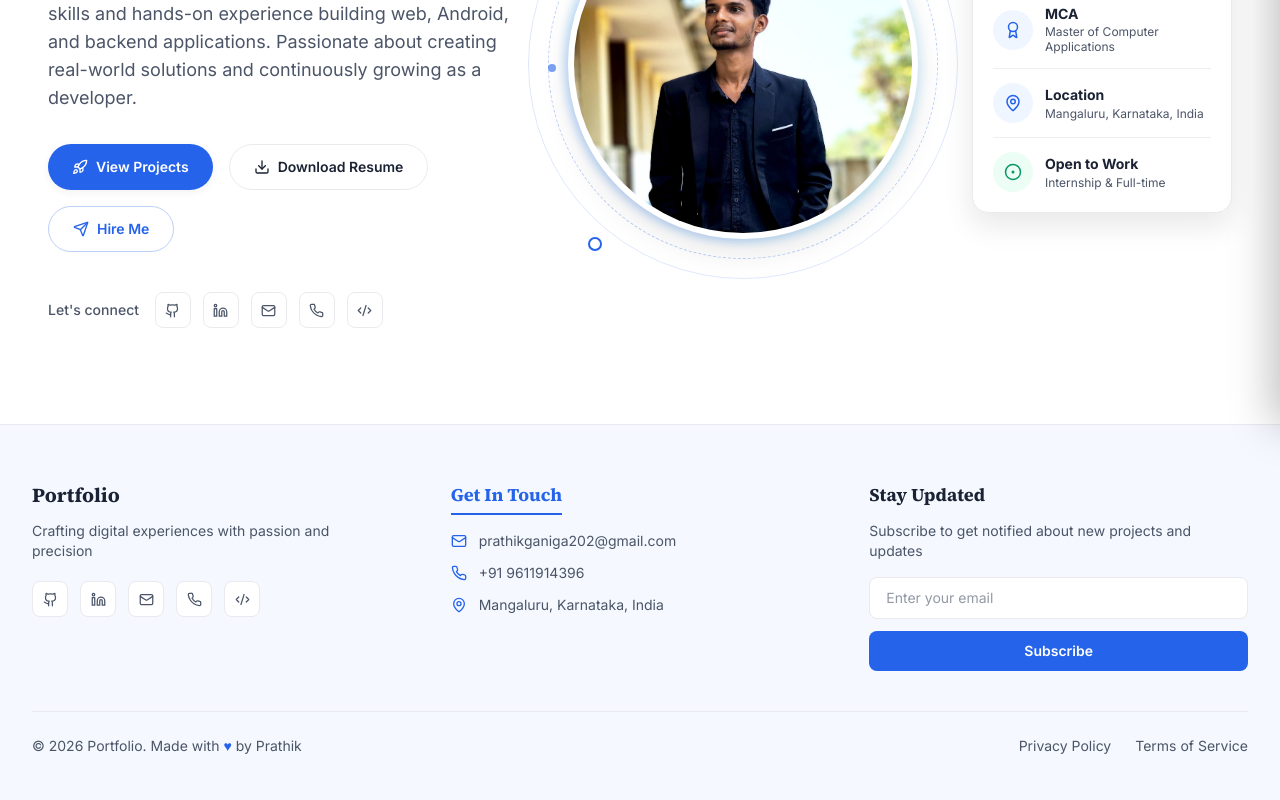
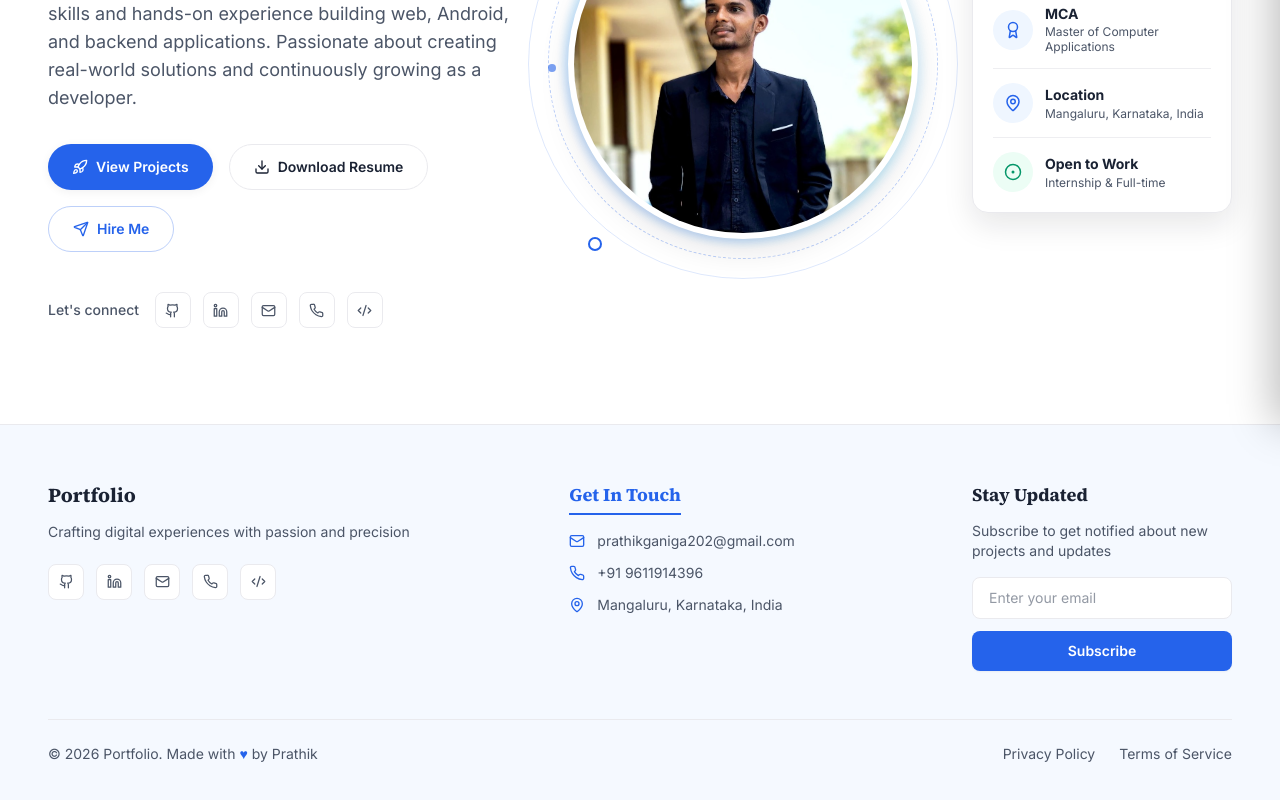
Before and after one commit to prathik0007/portfolio, a Next.js app: page / in a window 1280 px wide. Shown: the part 376-1176 px from the top of the page. Built offline with nearby package versions, Linux system fonts and the light colour scheme.

Commit message:
Align footer length, margins, and 12-column contents horizontally straight with hero section above

```diff
--- a/components/Footer.tsx
+++ b/components/Footer.tsx
@@ -19,64 +19,63 @@ export default function Footer() {
 
   return (
     <footer className="border-t border-surface-border bg-primary-light/60">
-      <div className="mx-auto max-w-7xl px-4 py-14 sm:px-6 lg:px-8">
-        <div className="grid grid-cols-1 gap-10 sm:grid-cols-3">
-          {/* Portfolio */}
-          <div>
+      <div className="mx-auto w-full max-w-[1500px] px-4 sm:px-8 lg:px-12 py-14">
+        {/* 12-Column Grid matching the Hero section layout above */}
+        <div className="grid grid-cols-1 gap-10 lg:grid-cols-12 lg:gap-8 xl:gap-12">
+          {/* Portfolio (5 cols - aligned directly under Hero text column) */}
+          <div className="lg:col-span-5">
             <h3 className="font-serif text-xl font-bold text-ink">Portfolio</h3>
-            <p className="mt-3 max-w-xs text-sm text-ink-soft">{portfolio.footerTagline}</p>
+            <p className="mt-3 max-w-sm text-sm text-ink-soft leading-relaxed">
+              {portfolio.footerTagline}
+            </p>
             <div className="mt-5">
               <SocialLinks size="sm" />
             </div>
           </div>
 
-          {/* Get in touch */}
-          <div>
+          {/* Get in touch (4 cols - aligned directly with Center Avatar area) */}
+          <div className="lg:col-span-4 lg:pl-2">
             <h3 className="font-serif text-lg font-bold text-primary border-b-2 border-primary inline-block pb-1">
               Get In Touch
             </h3>
             <ul className="mt-4 flex flex-col gap-3 text-sm text-ink-soft">
               <li className="flex items-center gap-3">
-                <Mail size={16} className="text-primary" />
-                <a href={`mailto:${portfolio.email}`} className="hover:text-primary">
+                <Mail size={16} className="text-primary flex-none" />
+                <a href={`mailto:${portfolio.email}`} className="hover:text-primary transition-colors">
                   {portfolio.email}
                 </a>
               </li>
               <li className="flex items-center gap-3">
-                <Phone size={16} className="text-primary" />
-                <a href={`tel:${portfolio.phone}`} className="hover:text-primary">
+                <Phone size={16} className="text-primary flex-none" />
+                <a href={`tel:${portfolio.phone}`} className="hover:text-primary transition-colors">
                   {portfolio.phone}
                 </a>
               </li>
               <li className="flex items-center gap-3">
-                <MapPin size={16} className="text-primary" />
+                <MapPin size={16} className="text-primary flex-none" />
                 <span>{portfolio.location}</span>
               </li>
             </ul>
           </div>
 
-          {/* Stay updated */}
-          <div>
+          {/* Stay updated (3 cols - aligned directly with right Info Card) */}
+          <div className="lg:col-span-3">
             <h3 className="font-serif text-lg font-bold text-ink">Stay Updated</h3>
             <p className="mt-3 text-sm text-ink-soft">
               Subscribe to get notified about new projects and updates
             </p>
             <form onSubmit={handleSubscribe} className="mt-4 flex flex-col gap-3">
-              <label htmlFor="newsletter-email" className="sr-only">
-                Email address
-              </label>
               <input
-                id="newsletter-email"
                 type="email"
                 required
                 value={email}
                 onChange={(e) => setEmail(e.target.value)}
                 placeholder="Enter your email"
-                className="rounded-lg border border-surface-border bg-white px-4 py-2.5 text-sm text-ink placeholder:text-ink-soft/60 focus:border-primary"
+                className="w-full rounded-lg border border-surface-border bg-white px-4 py-2.5 text-sm text-ink placeholder:text-ink-soft/60 focus:border-primary focus:outline-none"
               />
               <button
                 type="submit"
-                className="rounded-lg bg-primary px-4 py-2.5 text-sm font-semibold text-white transition-colors hover:bg-primary-dark"
+                className="w-full rounded-lg bg-primary px-4 py-2.5 text-sm font-semibold text-white shadow-sm transition-colors hover:bg-primary-dark"
               >
                 {subscribed ? "Subscribed!" : "Subscribe"}
               </button>
@@ -84,16 +83,17 @@ export default function Footer() {
           </div>
         </div>
 
-        <div className="mt-10 flex flex-col items-center justify-between gap-4 border-t border-surface-border pt-6 text-sm text-ink-soft sm:flex-row">
+        {/* Bottom bar aligned with full width */}
+        <div className="mt-12 flex flex-col items-center justify-between gap-4 border-t border-surface-border pt-6 text-sm text-ink-soft sm:flex-row">
           <p>
             © {new Date().getFullYear()} Portfolio. Made with{" "}
             <span className="text-primary">♥</span> by {portfolio.copyrightName}
           </p>
           <div className="flex items-center gap-6">
-            <a href="#" className="hover:text-primary">
+            <a href="#" className="hover:text-primary transition-colors">
               Privacy Policy
             </a>
-            <a href="#" className="hover:text-primary">
+            <a href="#" className="hover:text-primary transition-colors">
               Terms of Service
             </a>
           </div>
```
